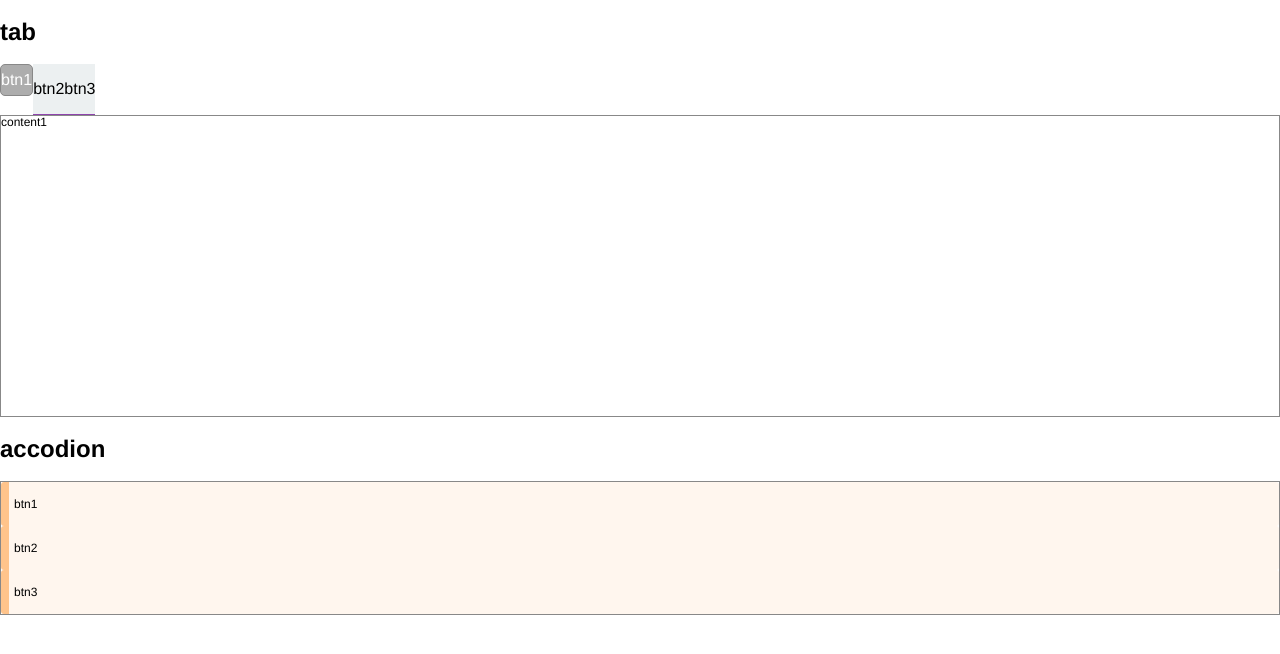
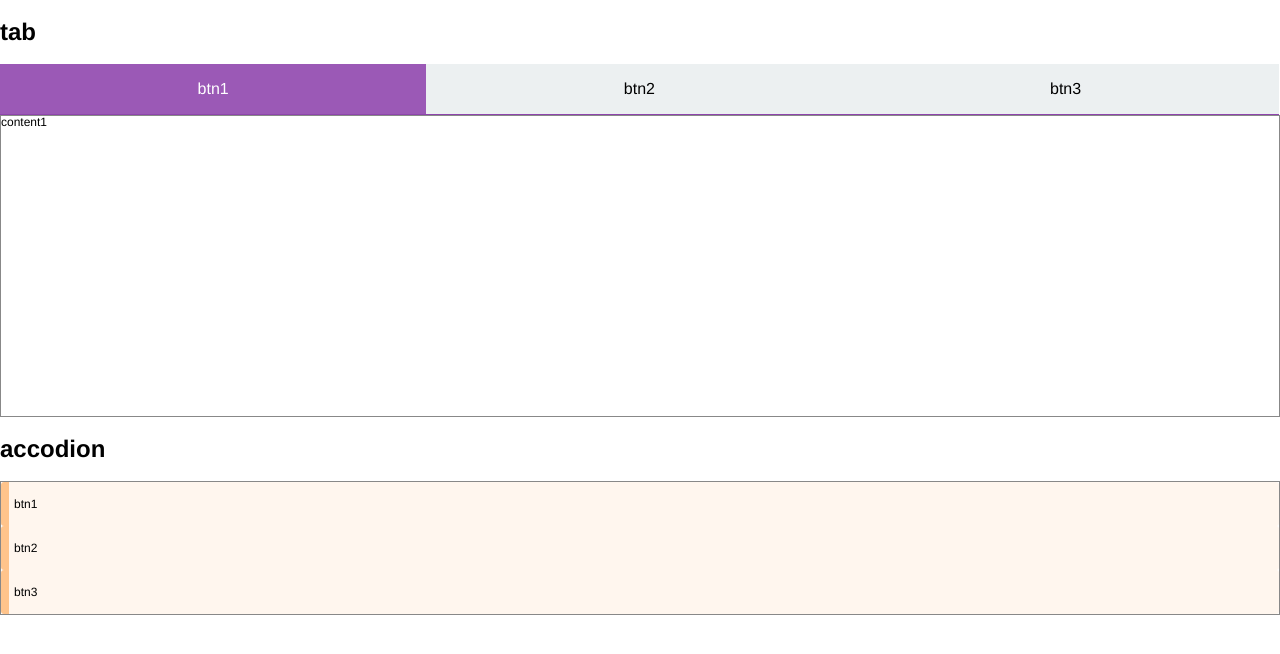
Before and after one commit to minwo/setting, a plain HTML site: page uiHtml/ui_content.html in a window 1280 px wide. Drawn offline with Linux system fonts and the light colour scheme.

Commit message:
ㅎㄴㄷ

```diff
--- a/inc/css/ui_content.css
+++ b/inc/css/ui_content.css
@@ -1,7 +1,6 @@
 .ui-tab .tab-ctr .btn {
   float: left;
   display: block;
-<<<<<<< HEAD
   width: 33.3%;
   height: 50px;
   line-height: 50px;
@@ -14,19 +13,6 @@
 .ui-tab .tab-ctr .btn.on {
   color: #fff;
   background: #9b59b6;
-=======
-  width: 100px;
-  height: 30px;
-  line-height: 30px;
-  font-size: 16px;
-  text-align: center;
-  border: 1px solid #888;
-  border-radius: 5px;
-}
-
-.ui-tab .tab-ctr .btn.on {
-  background: #adadad;
->>>>>>> 76cb367 (component추가)
 }
 
 .ui-tab .tab-layer {
@@ -55,7 +41,6 @@
 
 .ui-accodion .layer {
   display: none;
-<<<<<<< HEAD
   overflow: hidden;
   -webkit-transition: height 0.3s cubic-bezier(0.42, 0, 0.58, 1);
   transition: height 0.3s cubic-bezier(0.42, 0, 0.58, 1);
@@ -63,6 +48,4 @@
 
 .ui-accodion .layer .cont {
   padding: 20px;
-=======
->>>>>>> 76cb367 (component추가)
 }
```
